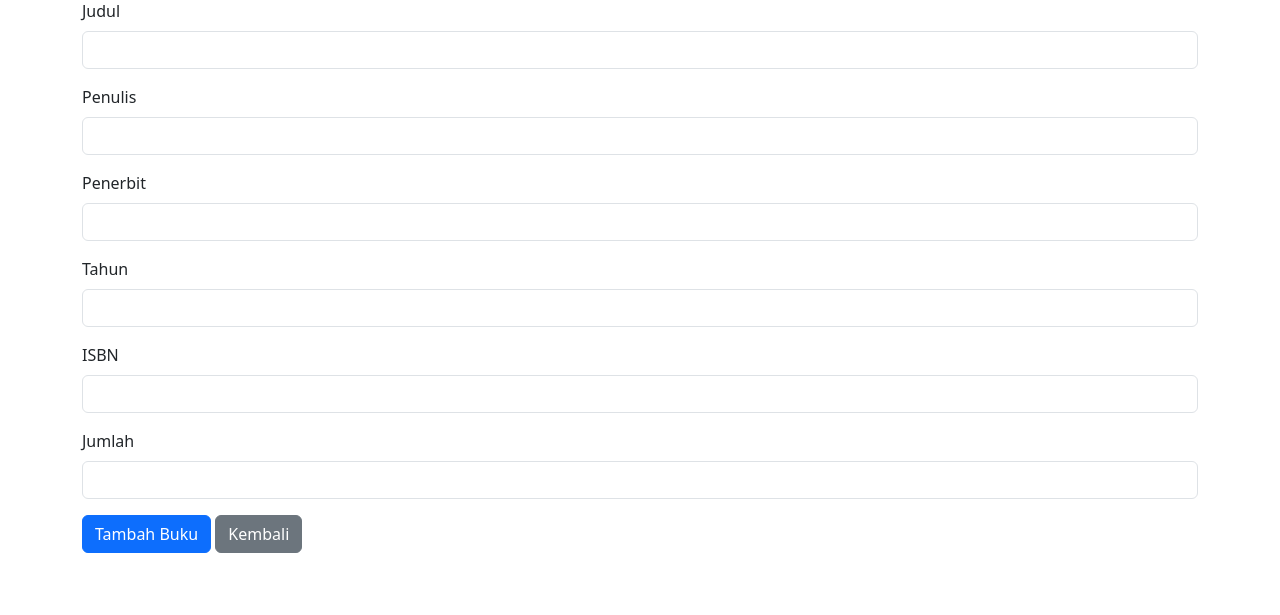
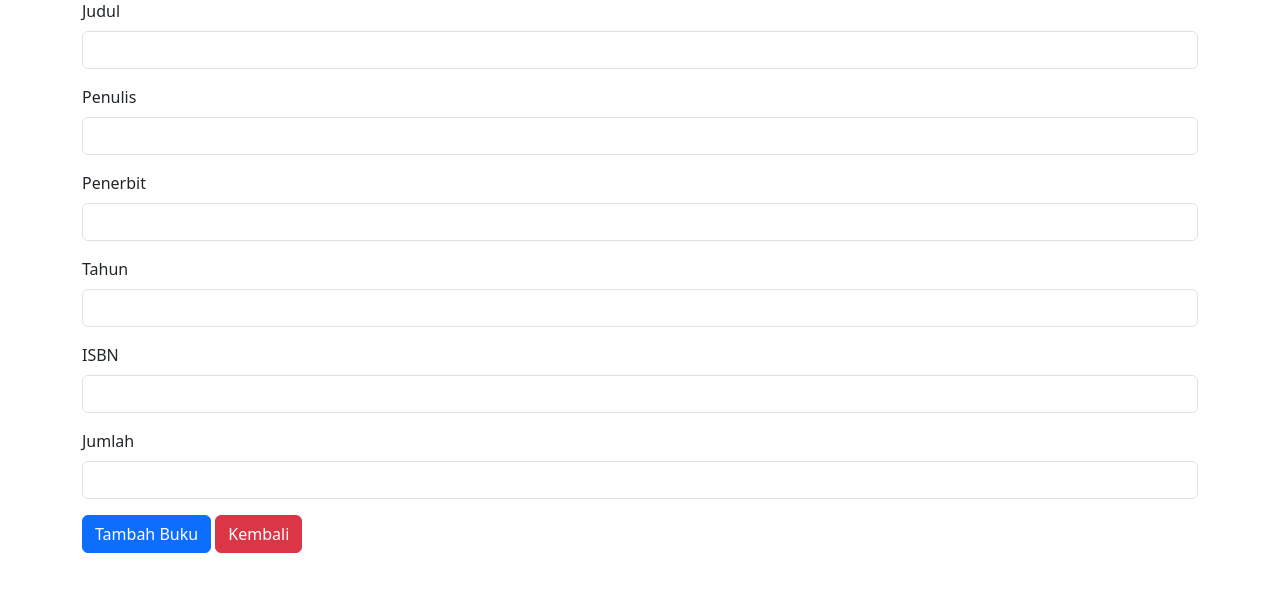
Before and after one commit to khvsn/uuk_perpus, a PHP site: page /tambah_buku.php in a window 1280 px wide. Shown: the part 47-662 px from the top of the page. Run offline with PHP 8.4, Linux system fonts and the light colour scheme; the visitor is signed in with stand-in values (Sample User, id 1).

Commit message:
perbaikan sedikit"

```diff
--- a/buku.php
+++ b/buku.php
@@ -22,6 +22,7 @@ $result = $conn->query($sql);
     <div class="container">
         <h2>Manajemen Buku</h2>
         <a href="tambah_buku.php" class="btn btn-primary">Tambah Buku</a>
+        <a href="index.php" class="btn btn-danger">Kembali</a>
         <table class="table table-bordered mt-3">
             <thead>
                 <tr>
--- a/peminjaman.php
+++ b/peminjaman.php
@@ -24,6 +24,7 @@ $result = $conn->query($sql);
     <div class="container">
         <h2>Manajemen Peminjaman</h2>
         <a href="tambah_peminjaman.php" class="btn btn-primary">Tambah Peminjaman</a>
+        <a href="index.php" class="btn btn-danger">Kembali</a>
         <table class="table table-bordered mt-3">
             <thead>
                 <tr>
--- a/pengembalian.php
+++ b/pengembalian.php
@@ -25,6 +25,7 @@ $result = $conn->query($sql);
     <div class="container">
         <h2>Manajemen Pengembalian</h2>
         <a href="tambah_pengembalian.php" class="btn btn-primary">Tambah Pengembalian</a>
+        <a href="index.php" class="btn btn-danger">Kembali</a>
         <table class="table table-bordered mt-3">
             <thead>
                 <tr>
--- a/tambah_buku.php
+++ b/tambah_buku.php
@@ -60,7 +60,7 @@ if ($_SERVER["REQUEST_METHOD"] == "POST") {
                 <input type="number" class="form-control" id="jumlah" name="jumlah" required>
             </div>
             <button type="submit" class="btn btn-primary">Tambah Buku</button>
-            <a href="buku.php" class="btn btn-secondary">Kembali</a>
+            <a href="buku.php" class="btn btn-danger">Kembali</a>
         </form>
     </div>
 </body>
--- a/tambah_peminjaman.php
+++ b/tambah_peminjaman.php
@@ -56,6 +56,7 @@ $result_pengguna = $conn->query($sql_pengguna);
                 </select>
             </div>
             <button type="submit" class="btn btn-primary">Tambah Peminjaman</button>
+            <a href="buku.php" class="btn btn-danger">Kembali</a>
         </form>
     </div>
 </body>
--- a/tambah_pengembalian.php
+++ b/tambah_pengembalian.php
@@ -57,6 +57,7 @@ $result_peminjaman = $conn->query($sql_peminjaman);
                 <input type="number" class="form-control" id="denda" name="denda">
             </div>
             <button type="submit" class="btn btn-primary">Tambah Pengembalian</button>
+            <a href="buku.php" class="btn btn-danger">Kembali</a>
         </form>
     </div>
 </body>
```
